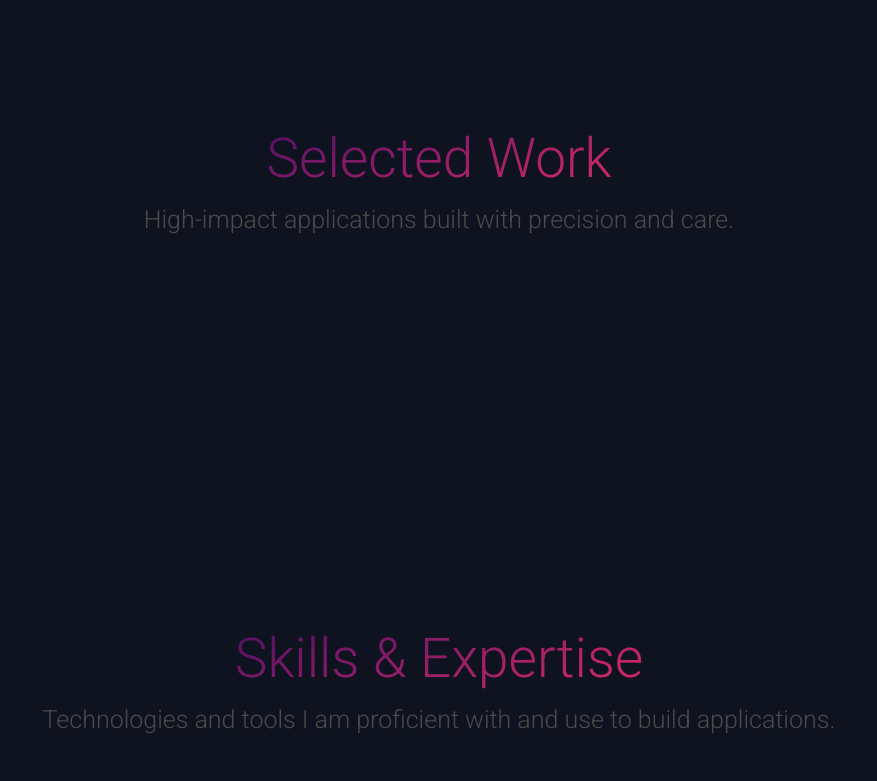
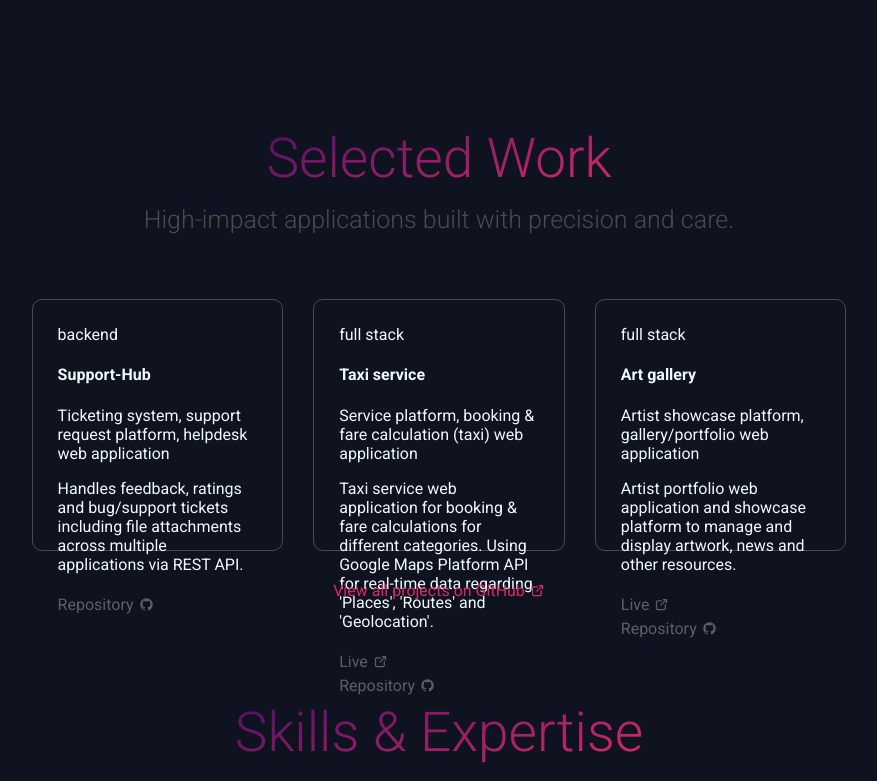
Before and after one commit to yqni13/portfolio, an Angular app in the folder frontend/: page / in a window 1280 px wide. Shown: the part 774-1555 px from the top of the page, without its empty margins (201-1078 px from the left). Built offline with nearby package versions, Linux system fonts and the light colour scheme.

Commit message:
feat: add 'work' component/structure

```diff
--- /dev/null
+++ b/frontend/src/app/components/common/work-card/work-card.component.html
@@ -0,0 +1,44 @@
+@if(data) {
+    <div class="workcard-detail">
+        <div class="workcard-detail-content">
+            <span id="workcard-detail-type">{{data.type}}</span>
+            <h4>{{data.name}}</h4>
+            <span id="workcard-detail-intro">{{data.intro}}</span>
+            <p>{{data.description}}</p>
+            <span id="workcard-detail-impact">Impact</span>
+            <ul>
+                @for(listing of data.impact; track $index) {
+                    <li>
+                        <span>{{listing}}</span>
+                    </li>
+                }
+            </ul>
+            <div id="workcard-detail-techstack">
+                @for(item of data.techstack; track $index) {
+                    <span class="workcard-detail-techstack">{{item}}</span>
+                }
+            </div>
+            <div id="workcard-detail-links">
+                @if(data.links.demo) {
+                    <a href="{{data.links.demo}}">
+                        <span>Demo</span>
+                        <i class="icon-base icon-GoTo"></i>
+                    </a>
+                }
+                @if(data.links.live) {
+                    <a href="{{data.links.live}}">
+                        <span>Live</span>
+                        <i class="icon-base icon-GoTo"></i>
+                    </a>
+                }
+                <a href="{{data.links.repo}}">
+                    <span>Repository</span>
+                    <i class="icon-base icon-GitHub"></i>
+                </a>
+            </div>
+        </div>
+        <a class="workcard-detail-close" (click)="closeDetails()">
+            <i class="icon-base icon-Close"></i>
+        </a>
+    </div>
+}
--- /dev/null
+++ b/frontend/src/app/components/common/work-card/work-card.component.scss
@@ -0,0 +1,32 @@
+@use '../../../../stylesheets/utilities' as sass;
+
+
+.workcard-detail {
+    border: 1px solid white;
+    z-index: 1000;
+    position: fixed;
+    overflow: scroll;
+    scrollbar-width: none;
+    top: 0;
+    left: 0;
+    width: calc(100vw - 2px);
+    height: 100vh;
+    backdrop-filter: blur(3px);
+    .workcard-detail-content {
+        flex-direction: column;
+        width: 66%; // media.scss
+        max-width: 700px; // media.scss
+        margin: 0 auto;
+        border: 1px solid var(--theme-nav-grey);
+        border-radius: 5px;
+        padding: 25px;
+        .workcard-detail-techstack {
+            flex-direction: row;
+        }
+    }
+    .workcard-detail-close {
+        display: flex;
+        border: 1px solid var(--theme-body-text);
+        cursor: pointer;
+    }
+}
--- /dev/null
+++ b/frontend/src/app/components/common/work-card/work-card.component.ts
@@ -0,0 +1,33 @@
+import { Component, EventEmitter, Input, Output } from "@angular/core";
+import { Project } from "../../../utils/interfaces/work.interface";
+import { CommonModule } from "@angular/common";
+
+@Component({
+    selector: 'app-workcard',
+    templateUrl: './work-card.component.html',
+    styleUrl: "./work-card.component.scss",
+    imports: [CommonModule]
+})
+export class WorkCardComponent {
+
+    @Input() data: Project;
+    @Output() byChange: EventEmitter<any>;
+
+    constructor() {
+        this.data = {
+            thumbnail: '',
+            name: '',
+            type: '',
+            intro: '',
+            description: '',
+            impact: [],
+            links: { repo: '' },
+            techstack: []
+        };
+        this.byChange = new EventEmitter<any>();
+    }
+
+    closeDetails() {
+        this.byChange.emit(true);
+    }
+}
--- a/frontend/src/app/components/pages/work/work.component.html
+++ b/frontend/src/app/components/pages/work/work.component.html
@@ -1,4 +1,45 @@
+<ng-template #workCard let-i="i" let-data="data">
+    <div class="workcard-preview" (click)="openDetails(data)">
+        <span id="workcard-preview-type">{{data.type}}</span>
+        <h4>{{data.name}}</h4>
+        <span id="workcard-preview-intro">{{data.intro}}</span>
+        <p>{{data.description}}</p>
+        <div id="workcard-preview-links">
+            @if(data.links.demo) {
+                <a href="{{data.links.demo}}">
+                    <span>Demo</span>
+                    <i class="icon-base icon-GoTo"></i>
+                </a>
+            }
+            @if(data.links.live) {
+                <a href="{{data.links.live}}">
+                    <span>Live</span>
+                    <i class="icon-base icon-GoTo"></i>
+                </a>
+            }
+            <a href="{{data.links.repo}}">
+                <span>Repository</span>
+                <i class="icon-base icon-GitHub"></i>
+            </a>
+        </div>
+    </div>
+</ng-template>
+
 <section class="work" id="head-work">
     <h3>{{data.title}}</h3>
     <span class="head-text">{{data.subTitle}}</span>
+    <div class="work-content">
+        @for(card of projects; track $index) {
+            <ng-container
+                *ngTemplateOutlet="workCard; context: { i: $index, data: card }"
+            ></ng-container>
+        }
+    </div>
+    <a href="{{allRepoLink}}" target="_blank" id="work-all-repo-link">
+        <span>View all projects on GitHub</span>
+        <i class="icon-base icon-GoTo"></i>
+    </a>
+    @if(cardDetails) {
+        <app-workcard [data]="cardDetails" (byChange)="closeDetails($event)"></app-workcard>
+    }
 </section>
--- a/frontend/src/app/components/pages/work/work.component.scss
+++ b/frontend/src/app/components/pages/work/work.component.scss
@@ -3,7 +3,61 @@
 
 .work {
     flex-direction: column;
+    position: relative;
     align-items: center;
     margin: sass.$space100 0; // media.scss
-    height: 50vh;
+
+    .work-content {
+        width: 66vw;
+        max-width: 1200px;
+        margin: sass.$space50 0 sass.$space15 0;
+    }
+    #work-all-repo-link {
+        display: flex;
+        margin: 0 auto;
+        align-items: center;
+        text-decoration: none;
+        color: var(--theme-primary);
+        transition: transform 300ms ease-in-out;
+
+        i {
+            margin-left: sass.$space5;
+            $size: 15px;
+            width: $size;
+            height: $size;
+        }
+        &:hover {
+            transform: scale(1.1);
+        }
+    }
 }
+
+.workcard-preview {
+    height: 100%;
+    max-height: 400px;
+    aspect-ratio: 1/1;
+    flex-direction: column;
+    border: 1px solid var(--theme-nav-grey);
+    border-radius: 10px;
+    padding: sass.$space25;
+    margin: sass.$space15;
+
+    #workcard-preview-links {
+        flex-direction: column;
+        margin-top: auto;
+        a {
+            display: flex;
+            align-items: center;
+            margin-top: 5px;
+            text-decoration: none;
+            color: var(--theme-grey);
+
+            i {
+                margin-left: 5px;
+                $size: 15px;
+                width: $size;
+                height: $size;
+            }
+        }
+    }
+}
--- a/frontend/src/app/components/pages/work/work.component.ts
+++ b/frontend/src/app/components/pages/work/work.component.ts
@@ -1,19 +1,44 @@
-import { Component } from "@angular/core";
+import { Component, DOCUMENT, Inject } from "@angular/core";
 import { BaseComponent } from "../base.component";
+import { default as projectData } from "../../../data/work.json";
+import { Project } from "../../../utils/interfaces/work.interface";
+import { WorkCardComponent } from "../../common/work-card/work-card.component";
+import { CommonModule } from "@angular/common";
 
 @Component({
     selector: 'app-work',
     templateUrl: './work.component.html',
     styleUrl: './work.component.scss',
-    imports: []
+    imports: [
+        CommonModule,
+        WorkCardComponent
+    ]
 })
 export class WorkComponent extends BaseComponent {
 
-    constructor() {
+    protected projects: Project[] = projectData;
+    protected allRepoLink: string;
+    protected cardDetails: Project | null;
+
+    constructor(@Inject(DOCUMENT) private document: Document,) {
         super();
         this.data = {
             title: 'Selected Work',
             subTitle: 'High-impact applications built with precision and care.'
         }
+        this.allRepoLink = 'https://github.com/yqni13?tab=repositories';
+        this.cardDetails = null;
+    }
+
+    openDetails(data: Project) {
+        this.document.body.style.setProperty('overflow', 'hidden');
+        this.cardDetails = data;
+    }
+
+    closeDetails(event: Event) {
+        if(event) {
+            this.cardDetails = null;
+            this.document.body.style.setProperty('overflow', 'auto');
+        }
     }
 }
```
